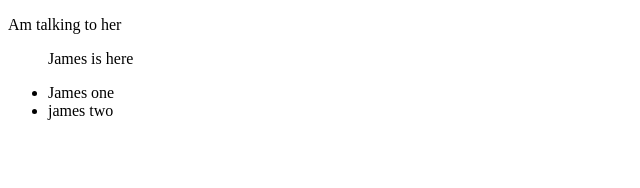
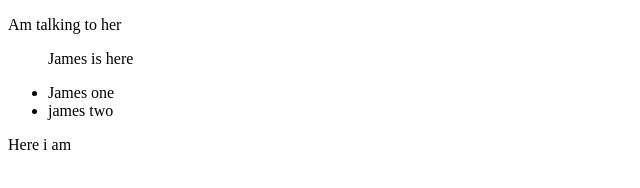
Before and after one commit to Jameskabuki/my-example, a plain HTML site: page Team/semantics.html in a window 1280 px wide. Shown: the full height of the page, 0-640 px from the left. Drawn offline with Linux system fonts and the light colour scheme.

Commit message:
added a new paragraph

```diff
--- a/Team/semantics.html
+++ b/Team/semantics.html
@@ -13,6 +13,7 @@
         <li> James one</li>
         <li> james two</li>
     </ul>
+    <p> Here i am </p>
 
 </body>
 </html>
```
